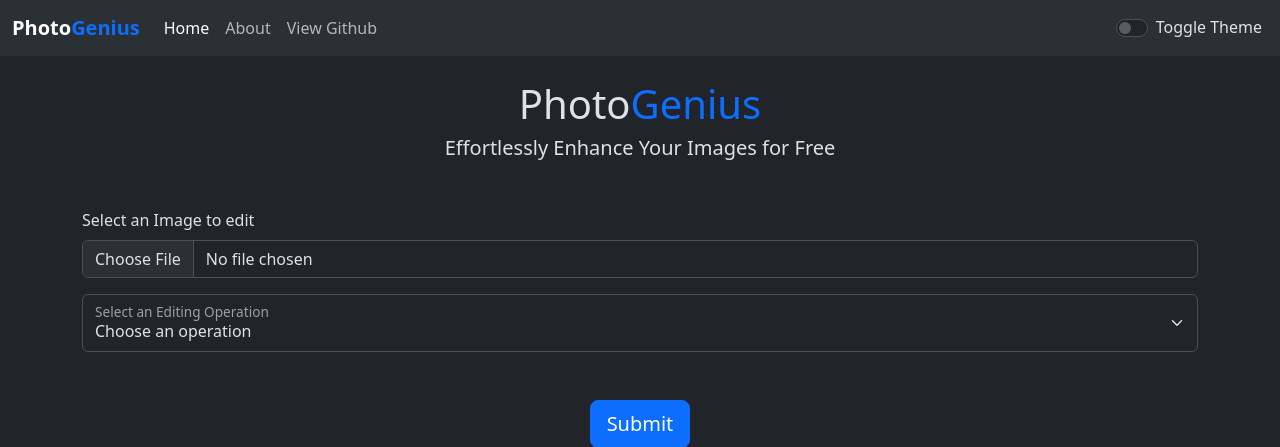
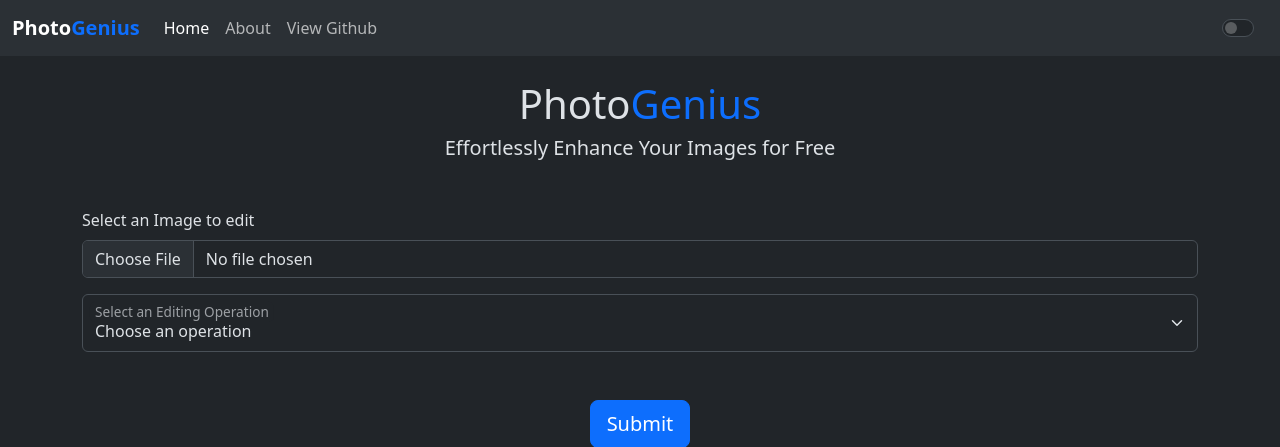
Before and after one commit to Ananya281/PhotoGenius, a Flask app: page / in a window 1280 px wide. Shown: the top 447 px of the page. Run offline with Flask 3, Linux system fonts and the light colour scheme.

Commit message:
toggle label

```diff
--- a/templates/index.html
+++ b/templates/index.html
@@ -89,7 +89,6 @@
   <!-- Theme toggle button -->
   <div class="form-check form-switch mx-2 theme-toggle">
     <input class="form-check-input p-2" type="checkbox" role="switch" id="flexSwitchCheckChecked" onclick="toggleTheme()" />
-    <label class="form-check-label" for="flexSwitchCheckChecked">Toggle Theme</label>
   </div>
 
   {% with messages = get_flashed_messages(with_categories=true) %}
```
Also changed, not shown: static/Screenshot_2023-12-23_112803.png (added), uploads/Screenshot_2023-12-23_112803.png (added).
